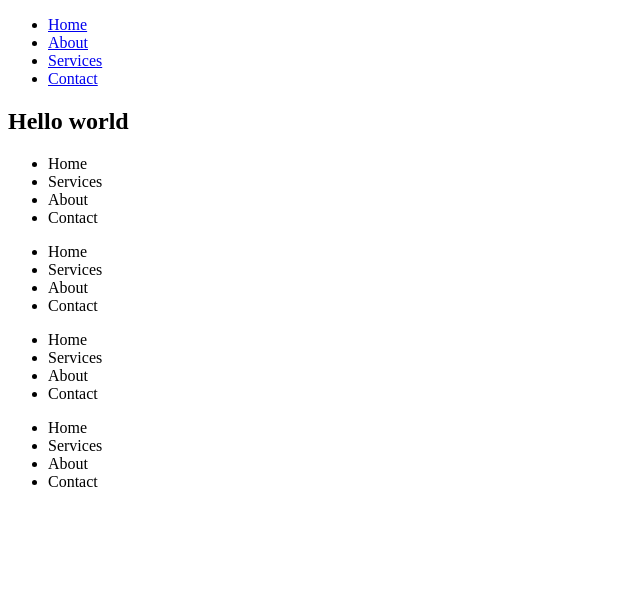
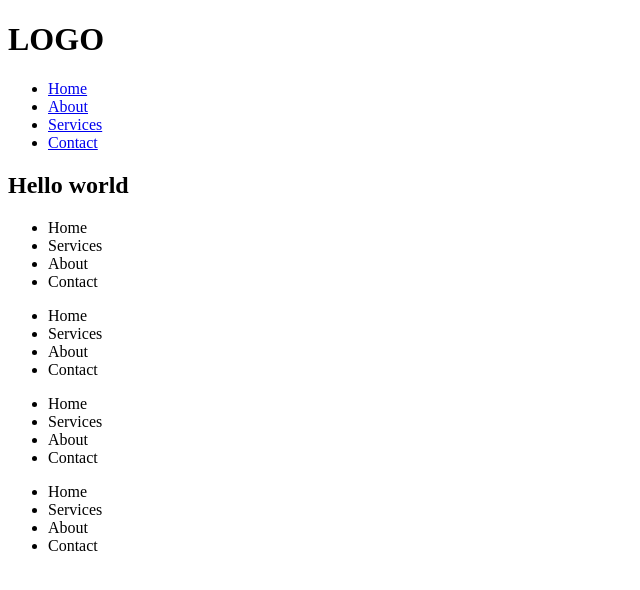
Before and after one commit to saifaliaxioned/demorepo, a plain HTML site: page index.html in a window 1280 px wide. Shown: the whole page, without its empty margins (0-640 px from the left). Drawn offline with Linux system fonts and the light colour scheme.

Commit message:
logo added

```diff
--- a/index.html
+++ b/index.html
@@ -11,6 +11,10 @@
 
 <body>
     <header>
+        <div class="wrapper">
+            <div class="logo">
+                <h1>LOGO</h1>
+            </div>
             <nav>
                 <ul class="nav-items">
                     <li class="nav-link"><a href="#">Home</a></li>
@@ -19,6 +23,7 @@
                     <li class="nav-link"><a href="#">Contact</a></li>
                 </ul>
             </nav>
+        </div>
     </header>
     <main>
         <section class="content">
```
Lines whose indentation alone changed are shown as unchanged.
